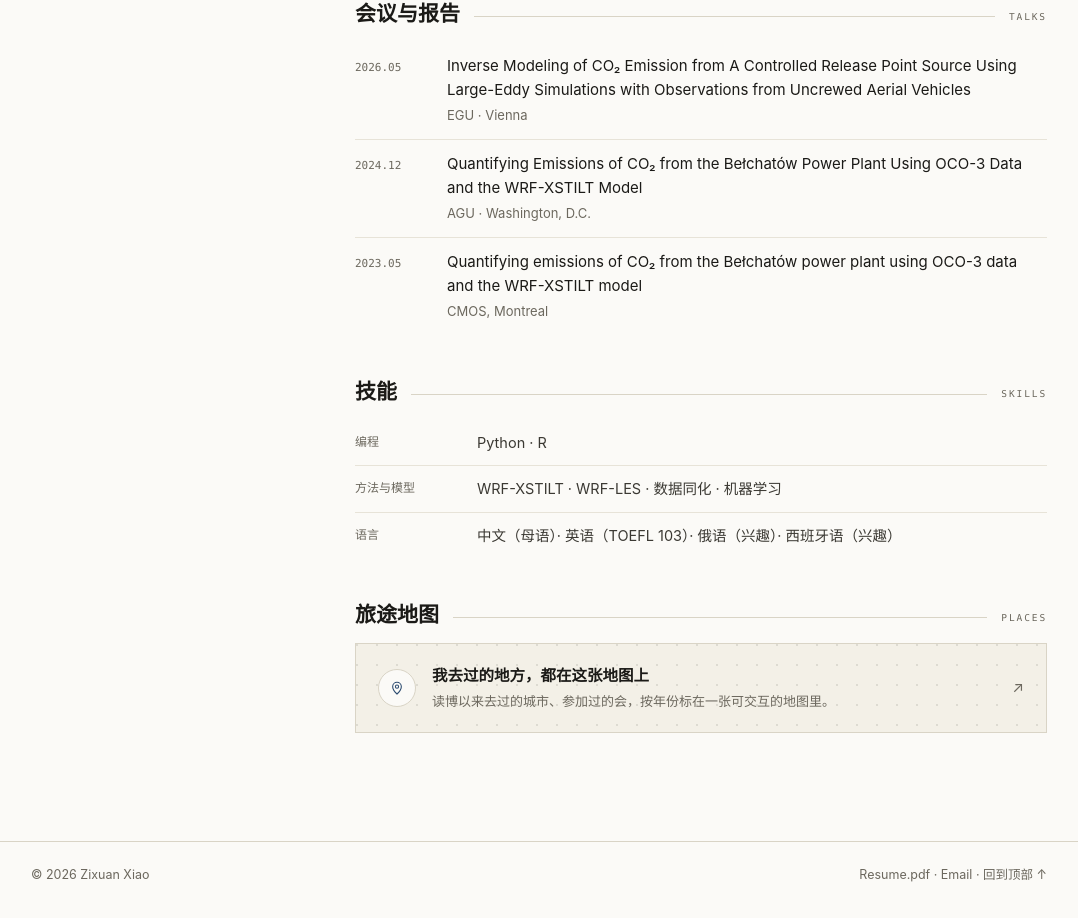
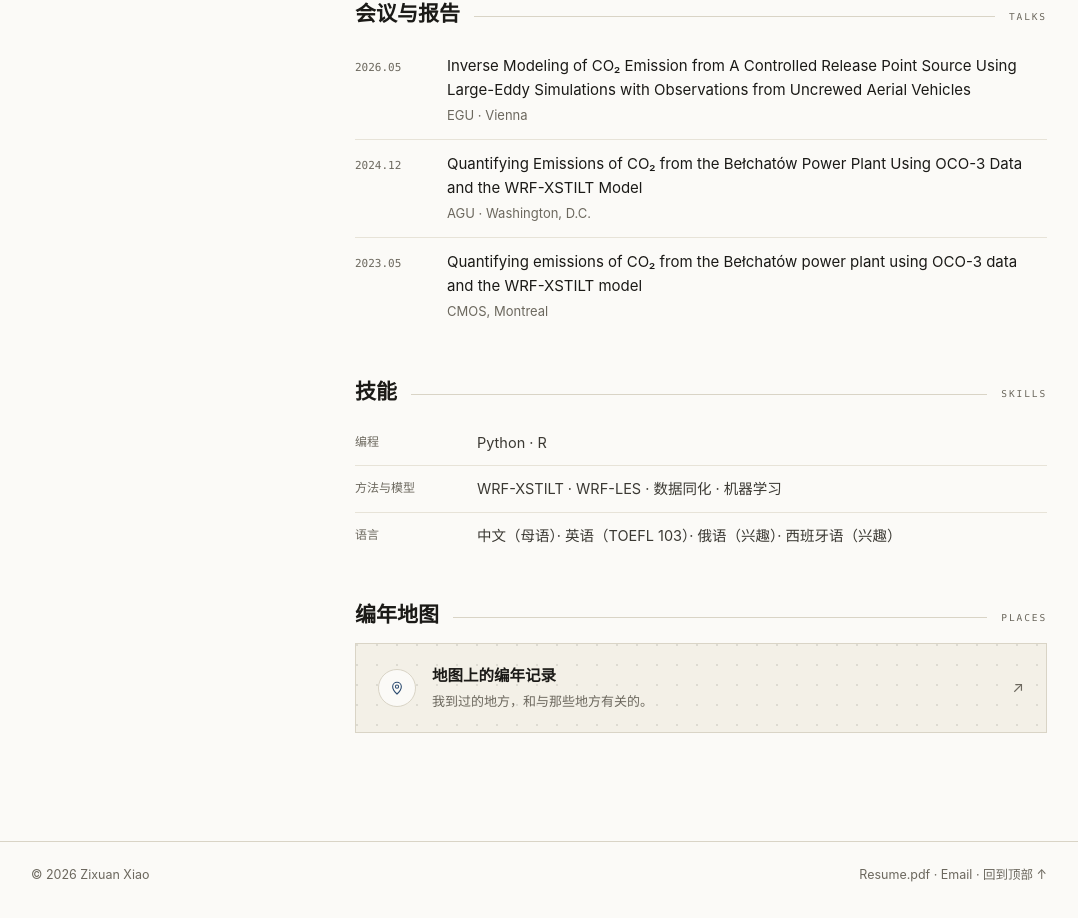
Before and after one commit to dogtorXiao/dogtorXiao.github.io, a plain HTML site: page index.html in a window 1280 px wide. Shown: the part 997-1915 px from the top of the page, without its empty margins (101-1179 px from the left). Drawn offline with Linux system fonts and the light colour scheme.

Commit message:
revise map

```diff
--- a/index.html
+++ b/index.html
@@ -568,7 +568,7 @@
     <!-- ══ 旅途地图 ══════════════════════════════════ -->
     <section class="sec" id="map" aria-labelledby="map-title">
       <h2 class="sec-title" id="map-title">
-        <span class="l-zh">旅途地图</span><span class="l-en">Places</span>
+        <span class="l-zh">编年地图</span><span class="l-en">Places</span>
         <span class="rule" aria-hidden="true"></span><span class="kick">Places</span>
       </h2>
 
@@ -578,11 +578,11 @@
         </span>
         <span class="map-copy">
           <strong>
-            <span class="l-zh">我去过的地方，都在这张地图上</span>
+            <span class="l-zh">地图上的编年记录</span>
             <span class="l-en">Every place I have been, on one map</span>
           </strong>
           <span class="desc">
-            <span class="l-zh">读博以来去过的城市、参加过的会，按年份标在一张可交互的地图里。</span>
+            <span class="l-zh">我到过的地方，和与那些地方有关的。</span>
             <span class="l-en">Cities visited and conferences attended since starting my Ph.D., pinned by year on an interactive map.</span>
           </span>
         </span>
```
Also changed, not shown: map.html (+3 -4 lines).
